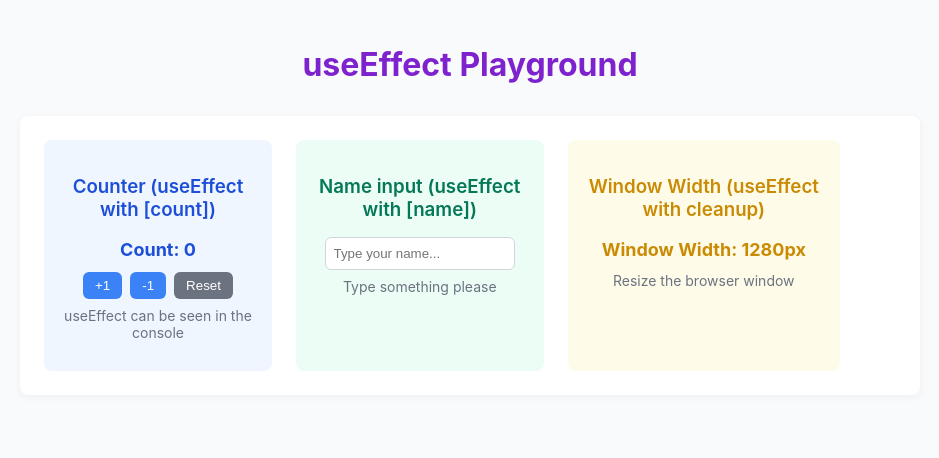
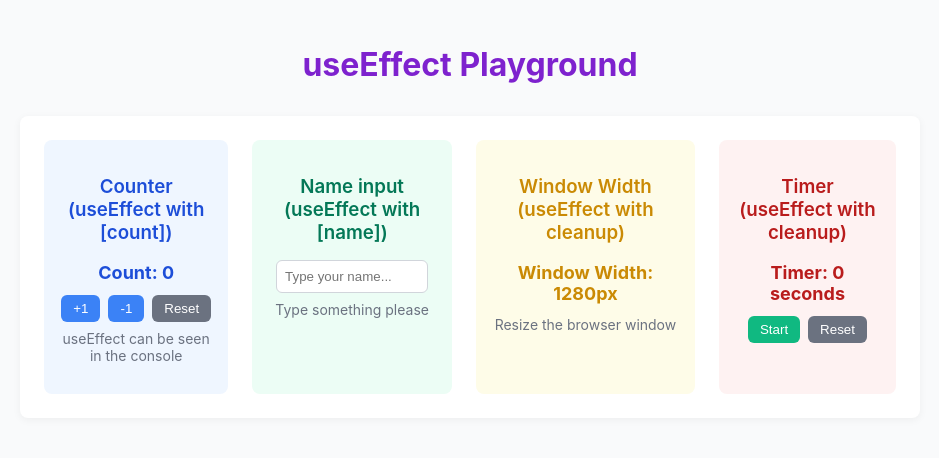
Before and after one commit to ls-95/useeffect-playground, a React (Create React App) app: page / in a window 1280 px wide. Shown: the top 458 px of the page, without its empty margins (170-1109 px from the left). Built offline with nearby package versions, Linux system fonts and the light colour scheme.

Commit message:
Add timer and timer effect

```diff
--- a/src/UseEffectPlayground.css
+++ b/src/UseEffectPlayground.css
@@ -94,9 +94,20 @@
   background-color: #4b5563;
 }
 
-.blue {
-  background-color: #eff6ff;
-  color: #1d4ed8;
+.btn.start {
+  background-color: #10b981;
+}
+
+.btn.start:hover {
+  background-color: #059669;
+}
+
+.btn.stop {
+  background-color: #ef4444;
+}
+
+.btn.stop:hover {
+  background-color: #dc2626;
 }
 
 .input {
@@ -113,6 +124,11 @@
   box-shadow: 0 0 0 2px rgba(16, 185, 129, 0.5);
 }
 
+.blue {
+  background-color: #eff6ff;
+  color: #1d4ed8;
+}
+
 .green {
   background-color: #ecfdf5;
   color: #047857;
@@ -122,3 +138,8 @@
   background-color: #fefce8;
   color: #ca8a04;
 }
+
+.red {
+  background-color: #fef2f2;
+  color: #b91c1c;
+}
--- a/src/UseEffectPlayground.js
+++ b/src/UseEffectPlayground.js
@@ -1,10 +1,12 @@
 import "./UseEffectPlayground.css";
-import { useState, useEffect, use } from "react";
+import { useState, useEffect } from "react";
 
 export default function UseEffectPlayground() {
   const [count, setCount] = useState(0);
   const [name, setName] = useState("");
   const [windowWidth, setWindowWidth] = useState(window.innerWidth);
+  const [seconds, setSeconds] = useState(0);
+  const [isRunning, setIsRunning] = useState(false);
 
   useEffect(() => {
     console.log("This runs on every render, Current count: ", count);
@@ -42,6 +44,27 @@ export default function UseEffectPlayground() {
       window.removeEventListener("resize", handleResize);
     };
   }, []);
+
+  useEffect(() => {
+    let interval;
+    if (isRunning) {
+      interval = setInterval(() => {
+        setSeconds((prev) => prev + 1);
+      }, 1000);
+    }
+    return () => {
+      if (interval) clearInterval(interval);
+    };
+  }, [isRunning]);
+
+  useEffect(() => {
+    console.log("Either count OR name changed!");
+  }, [count, name]);
+
+  const resetTimer = () => {
+    setSeconds(0);
+    setIsRunning(false);
+  };
 
   return (
     <div className="container">
@@ -88,7 +111,21 @@ export default function UseEffectPlayground() {
             <p className="info">Window Width: {windowWidth}px</p>
             <p className="note">Resize the browser window</p>
           </div>
-          <div className="section red"></div>
+          <div className="section red">
+            <h3>Timer (useEffect with cleanup)</h3>
+            <p className="info">Timer: {seconds} seconds</p>
+            <div className="btn-group">
+              <button
+                onClick={() => setIsRunning(!isRunning)}
+                className={`btn ${isRunning ? "stop" : "start"}`}
+              >
+                {isRunning ? "Stop" : "Start"}
+              </button>
+              <button onClick={resetTimer} className="btn secondary">
+                Reset
+              </button>
+            </div>
+          </div>
         </div>
       </div>
     </div>
```
